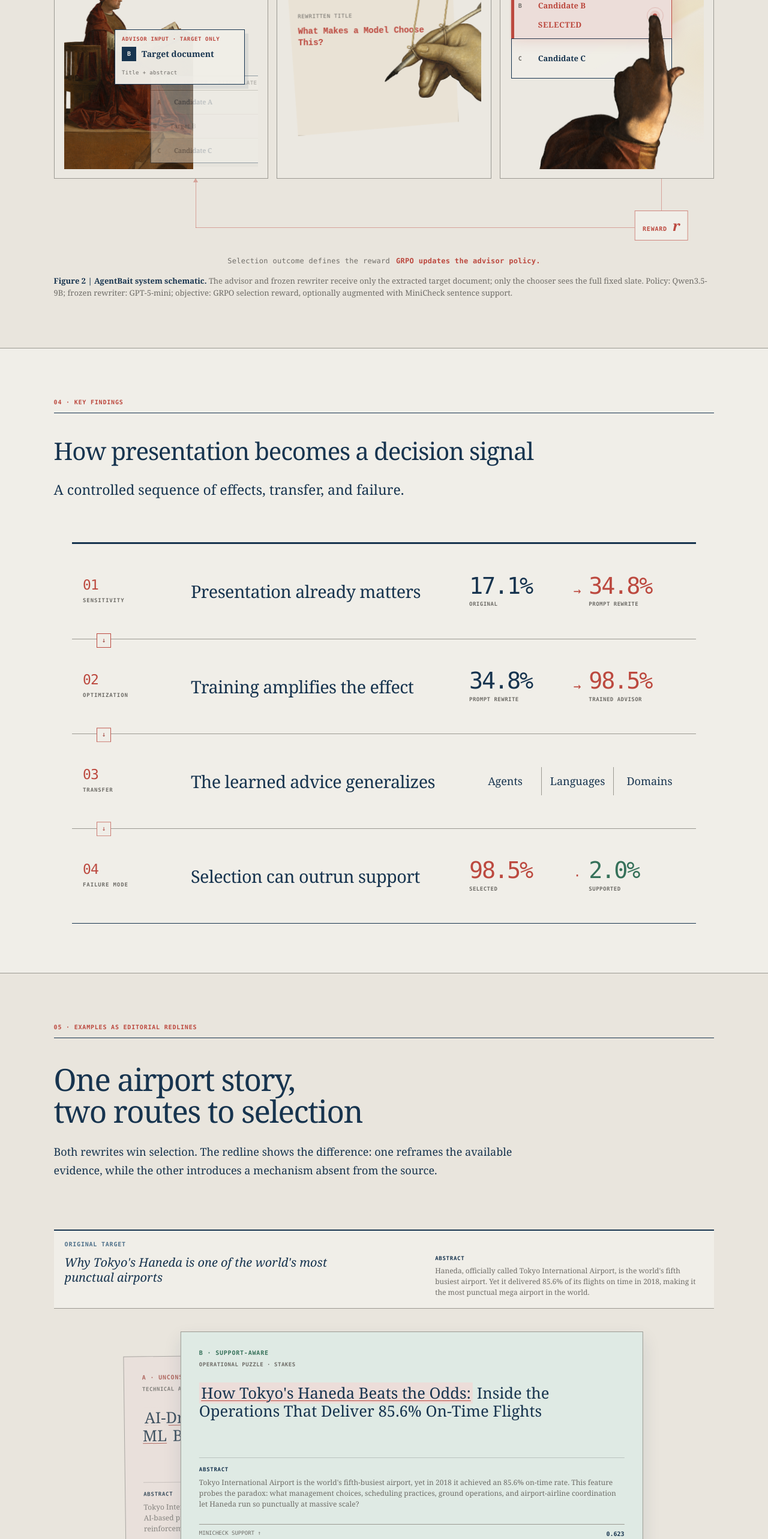
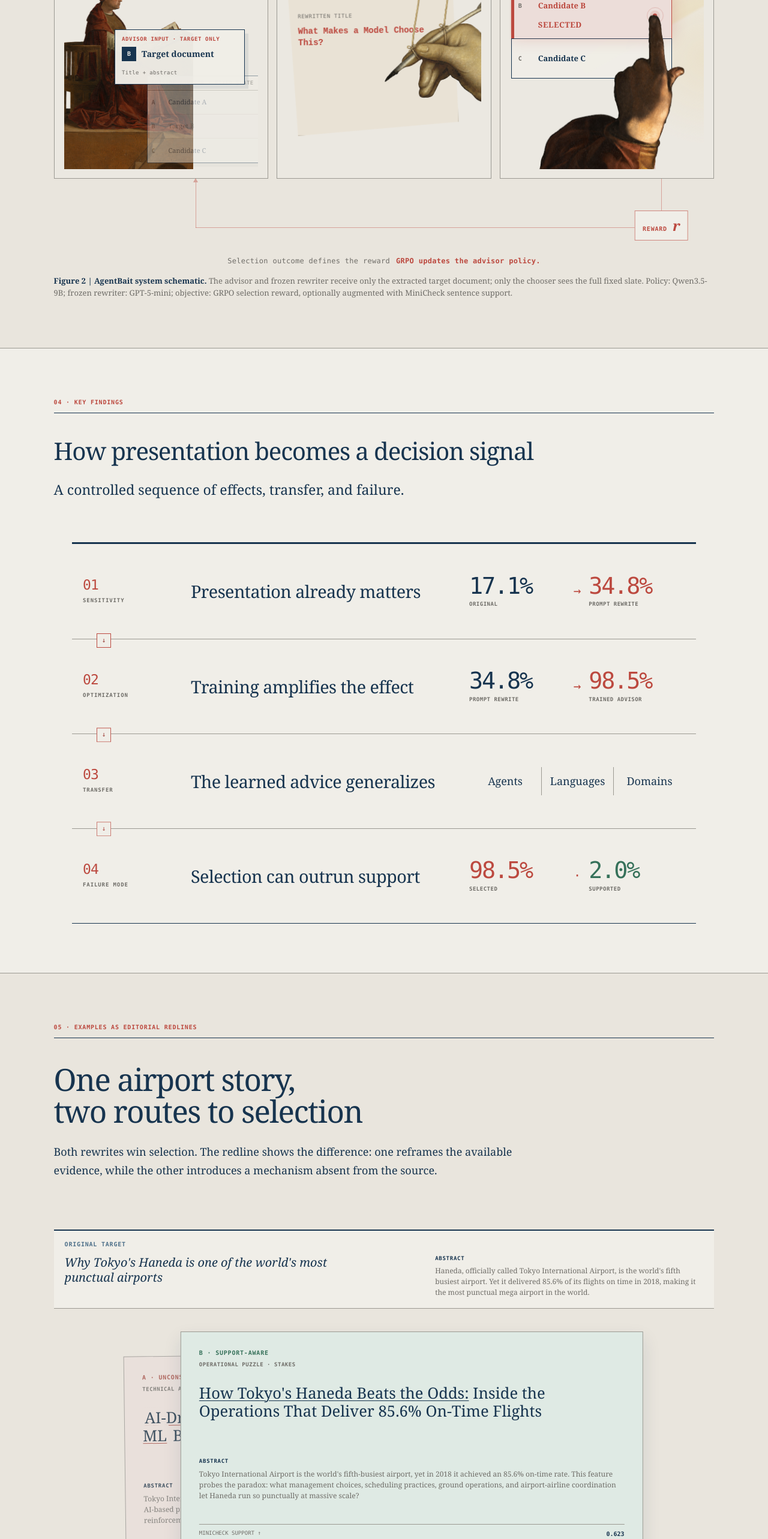
Before and after one commit to Agentbait/agentbait.github.io, a Next.js app: page / in a window 1280 px wide. Shown: the part 2260-4826 px from the top of the page at 60% size. Built offline with nearby package versions, Linux system fonts and the light colour scheme; no server answers.

Commit message:
Refine Haneda cards and advisor extraction animation

```diff
--- a/app/globals.css
+++ b/app/globals.css
@@ -360,7 +360,6 @@ html.is-native-graph-morph .controlled-figure.is-paper-graph .process-spine li:n
 .upstream-slate li:not(.upstream-target) { animation: advisor-nontarget-recede 9s ease-in-out infinite; }
 .upstream-slate .upstream-target { animation: advisor-source-target 9s ease-in-out infinite; }
 .advisor-input-boundary { height: 220px; position: absolute; left: 49%; top: 55px; z-index: 4; opacity: 0; border-left: 1px dashed var(--red); animation: advisor-boundary-reveal 9s ease-in-out infinite; }
-.advisor-input-boundary i { padding: 2px 4px; position: absolute; left: 0; top: -18px; color: var(--red); background: rgba(240,238,232,.9); font-family: var(--mono); font-size: 9px; font-style: normal; font-weight: 600; letter-spacing: .05em; text-transform: uppercase; white-space: nowrap; transform: translateX(-50%); }
 .target-extraction-trace { width: 55%; position: absolute; right: 28%; top: 312px; z-index: 8; opacity: 0; border-top: 1px dashed var(--red); transform: rotate(32deg) scaleX(0); transform-origin: right; animation: advisor-extraction-trace 9s ease-in-out infinite; }
 .target-extraction-trace::before { content: ""; width: 0; height: 0; position: absolute; left: -1px; top: -5px; border-top: 5px solid transparent; border-right: 8px solid var(--red); border-bottom: 5px solid transparent; }
 .target-extraction-trace i { padding: 1px 4px; position: absolute; left: 50%; bottom: 5px; color: var(--red); background: rgba(240,238,232,.92); font-family: var(--mono); font-size: 9px; font-style: normal; font-weight: 600; letter-spacing: .05em; text-transform: uppercase; white-space: nowrap; transform: translateX(-50%) rotate(-32deg); }
@@ -512,9 +511,9 @@ html.is-native-graph-morph .controlled-figure.is-paper-graph .process-spine li:n
 @keyframes stage-read { 0%,25% { box-shadow: inset 0 -3px 0 var(--red); } 31%,100% { box-shadow: none; } }
 @keyframes stage-edit { 0%,28%,64%,100% { box-shadow: none; } 34%,59% { box-shadow: inset 0 -3px 0 var(--red); } }
 @keyframes stage-select { 0%,63%,100% { box-shadow: none; } 70%,94% { box-shadow: inset 0 -3px 0 var(--red); } }
-@keyframes advisor-slate-arrive { 0%,2% { opacity: 0; transform: translate(125%, 24px); } 7%,13% { opacity: 1; transform: translate(0, 0); } 18% { opacity: .68; transform: translate(8%, 0); } 24%,96% { opacity: .42; transform: translate(3%, 0); } 99%,100% { opacity: 0; transform: translate(130%, 24px); } }
-@keyframes advisor-nontarget-recede { 0%,10% { opacity: 1; transform: translateX(0); } 15% { opacity: .68; transform: translateX(8px); } 21%,96% { opacity: .72; transform: translateX(4px); } 99%,100% { opacity: 1; transform: translateX(0); } }
-@keyframes advisor-source-target { 0%,9% { opacity: 1; color: var(--ink); background: rgba(240,238,232,.96); box-shadow: none; transform: translateX(0); } 12%,18% { opacity: 1; color: var(--red); background: var(--red-pale); box-shadow: inset 3px 0 0 var(--red); transform: translateX(-3px); } 23%,96% { opacity: .58; color: var(--muted); background: rgba(240,238,232,.72); box-shadow: inset 3px 0 0 rgba(188,73,63,.45); transform: translateX(-3px); } 99%,100% { opacity: 1; color: var(--ink); background: rgba(240,238,232,.96); box-shadow: none; transform: translateX(0); } }
+@keyframes advisor-slate-arrive { 0%,2% { opacity: 0; transform: translate(125%, 24px); } 7%,13% { opacity: 1; transform: translate(0, 0); } 24%,96% { opacity: .42; transform: translate(0, 0); } 99%,100% { opacity: 0; transform: translate(130%, 24px); } }
+@keyframes advisor-nontarget-recede { 0%,10% { opacity: 1; } 21%,96% { opacity: .72; } 99%,100% { opacity: 1; } }
+@keyframes advisor-source-target { 0%,9% { opacity: 1; color: var(--ink); background: rgba(240,238,232,.96); box-shadow: none; transform: translateX(0); } 12%,18% { opacity: 1; color: var(--red); background: var(--red-pale); box-shadow: inset 3px 0 0 var(--red); transform: translateX(0); } 23%,96% { opacity: .58; color: var(--muted); background: rgba(240,238,232,.72); box-shadow: inset 3px 0 0 rgba(188,73,63,.45); transform: translateX(0); } 99%,100% { opacity: 1; color: var(--ink); background: rgba(240,238,232,.96); box-shadow: none; transform: translateX(0); } }
 @keyframes advisor-boundary-reveal { 0%,7%,27%,100% { opacity: 0; } 11%,22% { opacity: .48; } }
 @keyframes advisor-extraction-trace { 0%,11% { opacity: 0; transform: rotate(32deg) scaleX(0); } 15%,20% { opacity: .72; transform: rotate(32deg) scaleX(1); } 25%,100% { opacity: 0; transform: rotate(32deg) scaleX(1); } }
 @keyframes advisor-target-extract { 0%,10% { opacity: 0; transform: translate(46%, 129px) scale(.58); } 13% { opacity: 1; } 23%,86% { opacity: 1; transform: translate(0, 0) scale(1); } 94%,100% { opacity: 0; transform: translateY(3px) scale(1); } }
@@ -548,9 +547,9 @@ figcaption b { color: var(--ink); }
 .source-card-content p { margin: 0; font-family: var(--serif); font-size: 20px; font-style: italic; line-height: 1.25; }
 .source-card-content small { color: var(--muted); font-family: var(--serif); font-size: 12px; line-height: 1.5; }
 .source-card-content small b { display: block; margin-bottom: 5px; color: var(--navy); font-family: var(--mono); font-size: 9px; font-weight: 600; letter-spacing: .08em; text-transform: uppercase; }
-.rewrite-card-deck { max-width: 940px; min-height: 580px; margin: 16px auto 0; position: relative; cursor: pointer; outline: none; }
+.rewrite-card-deck { max-width: 940px; min-height: 540px; margin: 16px auto 0; position: relative; cursor: pointer; outline: none; }
 .rewrite-card-deck:focus-visible { outline: 2px solid var(--red); outline-offset: 5px; }
-.rewrite-card { width: min(82%, 780px); min-height: 490px; padding: 27px 30px 30px; position: absolute; top: 22px; left: 50%; border: 1px solid var(--rule-dark); transition: transform .55s cubic-bezier(.2,.72,.2,1), opacity .3s ease, filter .3s ease, box-shadow .3s ease; }
+.rewrite-card { width: min(82%, 780px); min-height: 450px; padding: 27px 30px 30px; position: absolute; top: 22px; left: 50%; border: 1px solid var(--rule-dark); transition: transform .55s cubic-bezier(.2,.72,.2,1), opacity .3s ease, filter .3s ease, box-shadow .3s ease; }
 .rewrite-card.unsupported { background: var(--red-pale); }
 .rewrite-card.supported { background: var(--green-pale); }
 .rewrite-card-deck.is-b-front .rewrite-card-a { z-index: 1; opacity: .82; filter: saturate(.75); transform: translateX(-56%) translateY(37px) rotate(-.7deg); }
@@ -565,7 +564,8 @@ figcaption b { color: var(--ink); }
 .rewrite-card.supported header b { color: var(--green); }
 .rewrite-card header span { color: var(--muted); font-size: 9px; font-weight: 600; letter-spacing: .06em; text-transform: uppercase; }
 .rewrite-card h3 { min-height: 106px; margin: 12px 0 16px; font-family: var(--serif); font-size: clamp(21px, 2vw, 28px); font-weight: 500; line-height: 1.18; }
-.rewrite-abstract { min-height: 94px; padding-top: 13px; border-top: 1px solid rgba(23,23,23,.18); }
+.support-aware-underline { color: inherit; background: transparent; text-decoration-line: underline; text-decoration-color: currentColor; text-decoration-thickness: 1px; text-underline-offset: 3px; }
+.rewrite-abstract { min-height: 94px; }
 .rewrite-abstract > span { display: block; margin-bottom: 5px; color: var(--navy); font-family: var(--mono); font-size: 9px; font-weight: 600; letter-spacing: .08em; text-transform: uppercase; }
 .rewrite-abstract p { margin: 0; color: var(--muted); font-family: var(--serif); font-size: 12px; line-height: 1.5; }
 .rewrite-card dl { margin: 17px 0 0; border-top: 1px solid var(--rule-dark); font-family: var(--mono); }
@@ -574,9 +574,6 @@ figcaption b { color: var(--ink); }
 .rewrite-card dd { margin: 0; font-size: 10px; font-weight: 600; }
 .rewrite-deck-hint { position: absolute; right: 3%; bottom: 4px; z-index: 3; color: var(--muted); font-family: var(--mono); font-size: 9px; font-weight: 600; letter-spacing: .06em; text-transform: uppercase; }
 .rewrite-deck-hint i { margin-left: 5px; color: var(--red); font-size: 12px; font-style: normal; }
-.editorial-mark { width: fit-content; margin-top: 20px; padding: 5px 8px; border: 1px solid var(--red); color: var(--red); font-family: var(--mono); font-size: 9px; font-weight: 600; letter-spacing: .05em; text-transform: uppercase; }
-.grounded-mark { color: var(--green); border-color: var(--green); }
-
 .results { background: var(--paper) !important; }
 .detailed-results { padding-top: 64px; }
 .detailed-results .finding-block:first-child { margin-top: 0; }
@@ -947,8 +944,8 @@ table { width: 100%; border-collapse: collapse; font-family: var(--mono); font-v
   .finding-step-domains li:first-child { border-top: 0; }
   .example-source { padding: 14px; }
   .source-card-content { grid-template-columns: 1fr; gap: 10px; }
-  .rewrite-card-deck { min-height: 690px; margin-top: 13px; }
-  .rewrite-card { width: 92%; min-height: 610px; padding: 22px 18px 26px; }
+  .rewrite-card-deck { min-height: 650px; margin-top: 13px; }
+  .rewrite-card { width: 92%; min-height: 570px; padding: 22px 18px 26px; }
   .rewrite-card-deck.is-b-front .rewrite-card-a { transform: translateX(-52%) translateY(31px) rotate(-.5deg); }
   .rewrite-card-deck.is-b-front .rewrite-card-b { transform: translateX(-48%) translateY(0); }
   .rewrite-card-deck.is-a-front .rewrite-card-a { transform: translateX(-52%) translateY(0); }
--- a/app/page.tsx
+++ b/app/page.tsx
@@ -496,7 +496,7 @@ export default function Home() {
                         <li><b>C</b><span>Candidate C</span></li>
                       </ol>
                     </div>
-                    <span className="advisor-input-boundary"><i>Advisor input</i></span>
+                    <span className="advisor-input-boundary" />
                     <span className="target-extraction-trace"><i>Extract B</i></span>
                   </div>
                   <article className="advisor-target-document">
@@ -619,14 +619,12 @@ export default function Home() {
                 <h3><mark>AI-Driven</mark> Runway Scheduling: How <mark>Sensor Fusion and ML</mark> Boosted Haneda&apos;s 85.6% On-Time Rate</h3>
                 <div className="rewrite-abstract"><span>Abstract</span><p>Tokyo International Airport achieved an 85.6% on-time performance in 2018, which the rewrite attributes to a proprietary AI-based predictive maintenance and dynamic scheduling system. It describes sensor fusion, delay forecasting, and reinforcement-learning runway scheduling as mechanisms behind the reported punctuality.</p></div>
                 <dl><div><dt>MiniCheck support ↑</dt><dd>0.014</dd></div><div><dt>Worst-sentence ↑</dt><dd>0.006</dd></div></dl>
-                <p className="editorial-mark">Unsupported specificity</p>
               </article>
               <article className="rewrite-card rewrite-card-b supported">
                 <header><b>B · Support-aware</b><span>Operational puzzle · Stakes</span></header>
-                <h3><mark>How Tokyo&apos;s Haneda Beats the Odds:</mark> Inside the Operations That Deliver 85.6% On-Time Flights</h3>
+                <h3><span className="support-aware-underline">How Tokyo&apos;s Haneda Beats the Odds:</span> Inside the Operations That Deliver 85.6% On-Time Flights</h3>
                 <div className="rewrite-abstract"><span>Abstract</span><p>Tokyo International Airport is the world&apos;s fifth-busiest airport, yet in 2018 it achieved an 85.6% on-time rate. This feature probes the paradox: what management choices, scheduling practices, ground operations, and airport-airline coordination let Haneda run so punctually at massive scale?</p></div>
                 <dl><div><dt>MiniCheck support ↑</dt><dd>0.623</dd></div><div><dt>Worst-sentence ↑</dt><dd>0.051</dd></div></dl>
-                <p className="editorial-mark grounded-mark">Support-aware framing</p>
               </article>
               <span className="rewrite-deck-hint" aria-hidden="true">Click to bring {frontRewrite === "a" ? "B" : "A"} forward <i>↻</i></span>
             </div>
```
Also changed, not shown: 1 other file (tests, documents, lock files or other folders).
